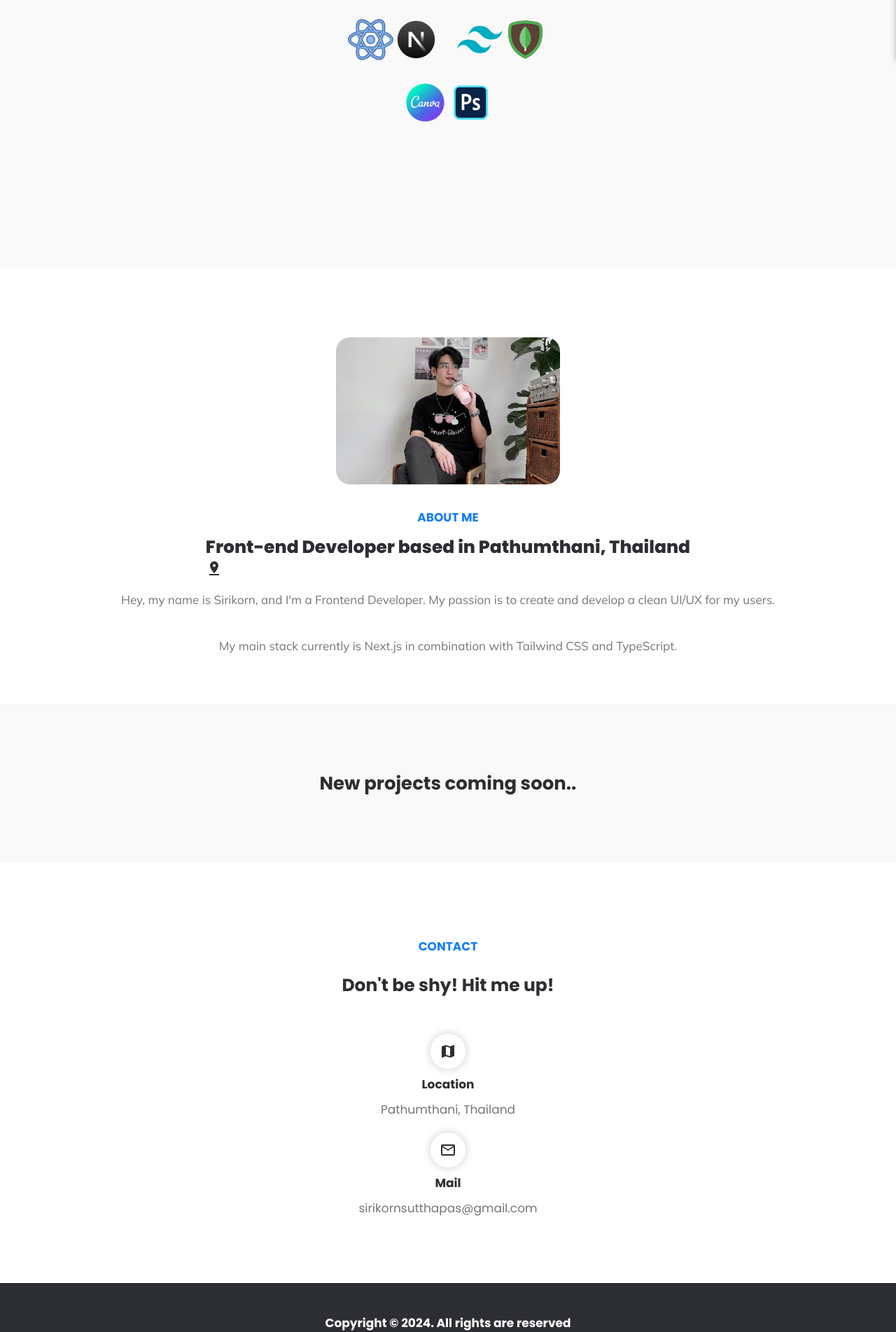
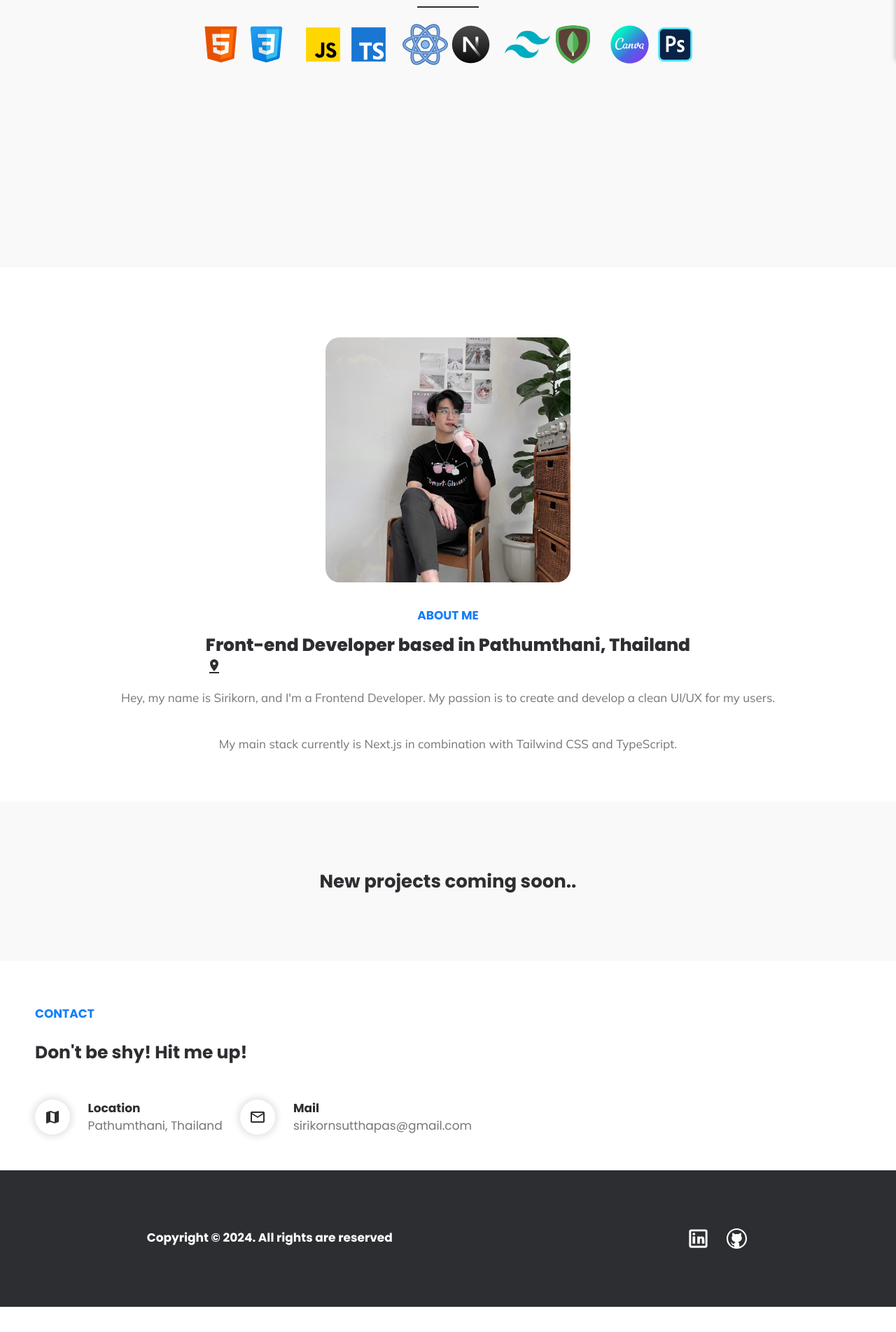
Before and after one commit to TortarZ/Portfolio-Website, a Next.js app: page / in a window 1280 px wide. Shown: the part 798-2701 px from the top of the page at 70% size. After the commit the page ends 2665 px from the top, so only its background shows below. Built offline with nearby package versions, Linux system fonts and the light colour scheme.

Commit message:
Make responsive support for iPad Mini

```diff
--- a/app/components/Contact.css
+++ b/app/components/Contact.css
@@ -1,18 +1,33 @@
 .contact-section {
   width: auto;
-  height: 600px;
+  height: max-content;
+  padding: 80px 17px;
+}
+
+.contact-section,
+.contact-detail,
+.subcontact-box {
+  gap: 1.6rem;
+}
+
+.contact-section,
+.contact-box,
+.subcontact-box,
+.contact-detail,
+.icon-box {
   display: flex;
+  align-items: center;
+}
+
+.contact-section,
+.contact-box,
+.subcontact-box,
+.contact-detail {
   flex-direction: column;
-  justify-content: space-around;
-  align-items: center;
-  padding: 80px 17px;
 }
 
 .contact-box {
   text-align: center;
-  display: flex;
-  flex-direction: column;
-  align-items: center;
   justify-content: space-evenly;
   width: 356px;
   height: 112px;
@@ -20,28 +35,15 @@
 
 .subcontact-box {
   margin-top: 10px;
-  display: flex;
-  flex-direction: column;
   justify-content: center;
-  align-items: center;
   text-align: center;
-  gap: 20px;
-}
-
-.contact-detail {
-  display: flex;
-  flex-direction: column;
-  gap: 10px;
-  align-items: center;
 }
 
 .icon-box {
   width: 50px;
   height: 50px;
   border-radius: 100px;
-  display: flex;
   justify-content: center;
-  align-items: center;
   box-shadow: 0 0 8px 4px rgba(0, 0, 0, 0.1);
 }
 
@@ -60,3 +62,29 @@
   font-size: 17px;
   color: #767676;
 }
+
+@media (min-width: 760px) {
+  .subcontact-box {
+    flex-direction: row;
+  }
+
+  .contact-section,
+  .contact-box {
+    align-items: flex-start;
+  }
+
+  .contact-section {
+    justify-content: flex-start;
+    padding: 50px 50px;
+  }
+
+  .contact-detail {
+    flex-direction: row;
+  }
+
+  .text-contact {
+    display: flex;
+    flex-direction: column;
+    align-items: flex-start;
+  }
+}
--- a/app/components/Contact.tsx
+++ b/app/components/Contact.tsx
@@ -20,15 +20,19 @@ const Contact = () => {
             <li className="icon-box">
               <MapIcon className="icon" />
             </li>
-            <li className="icon-name">Location</li>
-            <li className="icon-detail">Pathumthani, Thailand</li>
+            <ul className="text-contact">
+              <li className="icon-name">Location</li>
+              <li className="icon-detail">Pathumthani, Thailand</li>
+            </ul>
           </ul>
           <ul className="contact-detail">
             <li className="icon-box">
               <MailOutlineIcon className="icon" />
             </li>
-            <li className="icon-name">Mail</li>
-            <li className="icon-detail">sirikornsutthapas@gmail.com</li>
+            <ul className="text-contact">
+              <li className="icon-name">Mail</li>
+              <li className="icon-detail">sirikornsutthapas@gmail.com</li>
+            </ul>
           </ul>
         </div>
       </section>
--- a/app/components/Footer.css
+++ b/app/components/Footer.css
@@ -20,3 +20,10 @@
 :hover.icon-footer {
   fill: #7bb9ff;
 }
+
+@media (min-width: 760px) {
+  .footer-section {
+    flex-direction: row;
+    justify-content: space-around;
+  }
+}
--- a/app/components/Header.tsx
+++ b/app/components/Header.tsx
@@ -21,6 +21,7 @@ const Header = () => {
         <ul className={`navbar ${toggleClassCheck}`}>
           <li className="navbarlink">Home</li>
           <li className="navbarlink">Aboutme</li>
+          <li className="navbarlink">Projects</li>
           <li className="navbarlink">Contact</li>
         </ul>
       </header>
--- a/app/components/Hero.css
+++ b/app/components/Hero.css
@@ -57,3 +57,18 @@
   padding-bottom: 5px;
   margin-bottom: 20px;
 }
+
+@media (min-width: 760px) {
+  .hero {
+    padding: 40px 119px 0;
+  }
+
+  .hero_pic {
+    width: 350px;
+    height: 350px;
+  }
+
+  .hero_title {
+    font-size: 50px;
+  }
+}
--- a/app/components/Maincontent.css
+++ b/app/components/Maincontent.css
@@ -16,3 +16,14 @@
 .layout-text {
   text-align: center;
 }
+
+@media (min-width: 760px) {
+  .aboutme-pic {
+    width: 350px;
+    height: 350px;
+  }
+
+  .aboutme-content {
+    padding: 100px 100px 70px;
+  }
+}
--- a/app/components/Techstack/Techstack.css
+++ b/app/components/Techstack/Techstack.css
@@ -1,14 +1,16 @@
 .techstack-box {
-  width: 356px;
-  height: 144px;
-  display: flex;
   flex-direction: column;
   align-items: center;
-  gap: 1.6rem;
 }
 
-.techstack-sub {
+.techstack-box,
+.techstack-sub,
+.box-sub {
   display: flex;
+}
+
+.techstack-sub,
+.techstack-box {
   gap: 1.6rem;
 }
 
@@ -17,6 +19,16 @@
 }
 
 .box-sub {
-  display: flex;
   transition: all 0.3s ease-in-out;
 }
+
+@media (min-width: 760px) {
+  .techstack-box {
+    flex-direction: row;
+  }
+
+  .techstack-box,
+  .techstack-sub {
+    gap: 1rem;
+  }
+}
```
